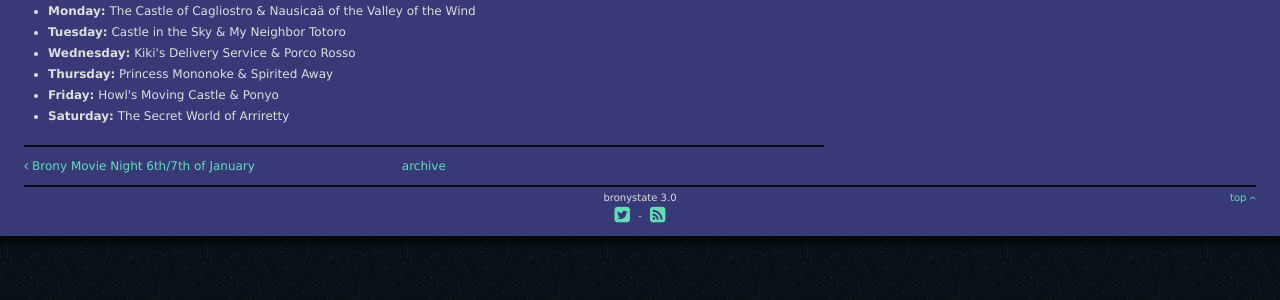
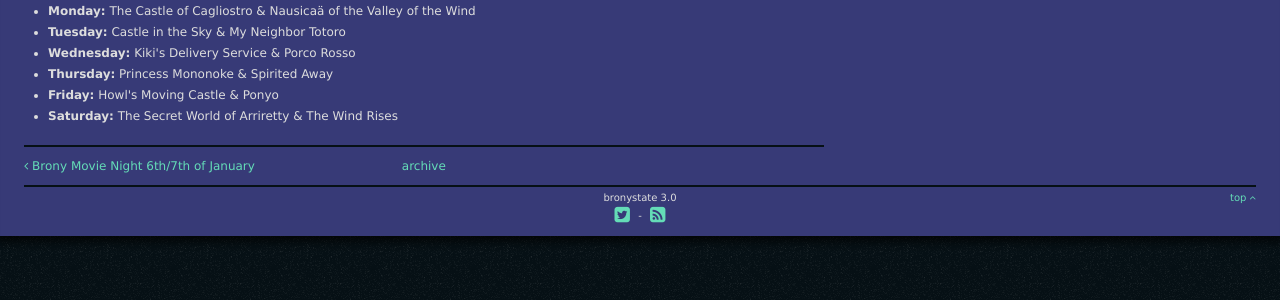
Before and after one commit to Bronystate/brstv3, a Jekyll site: the page built from _posts/2017-01-09-miyazaki.md, in a window 1280 px wide. Shown: the part 485-785 px from the top of the page. Built offline with Jekyll 4.4.1, drawn with Linux system fonts in a browser that asks for light colours; nearby versions of some CDN libraries.

Commit message:
Update 2017-01-09-miyazaki.md

```diff
--- a/_posts/2017-01-09-miyazaki.md
+++ b/_posts/2017-01-09-miyazaki.md
@@ -17,4 +17,4 @@
 - **Wednesday:** Kiki's Delivery Service & Porco Rosso
 - **Thursday:** Princess Mononoke & Spirited Away
 - **Friday:** Howl's Moving Castle & Ponyo
-- **Saturday:** The Secret World of Arriretty
+- **Saturday:** The Secret World of Arriretty & The Wind Rises
```
